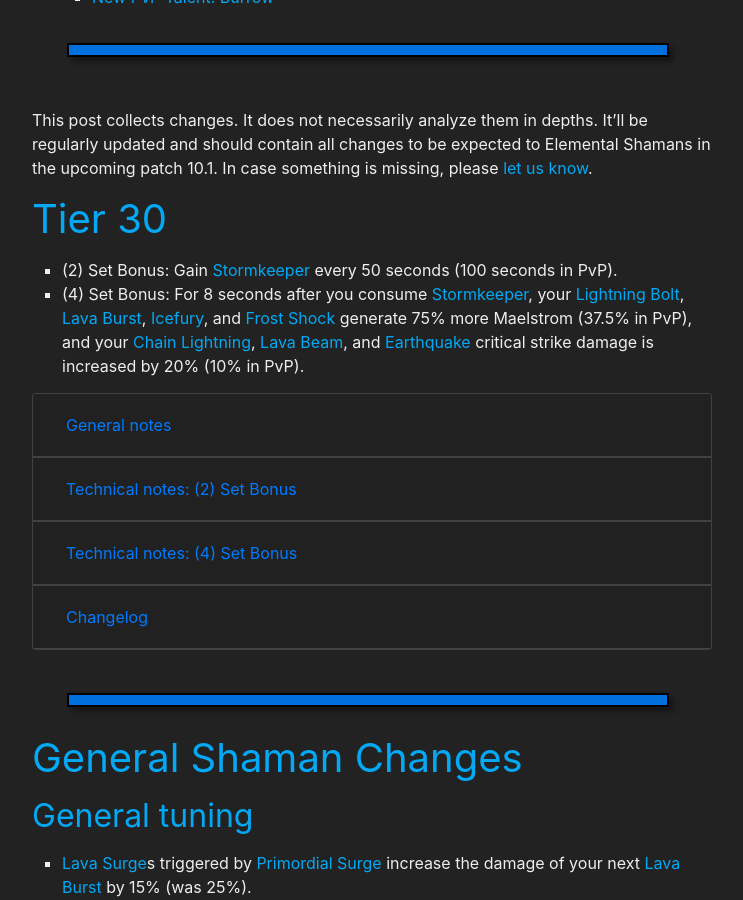
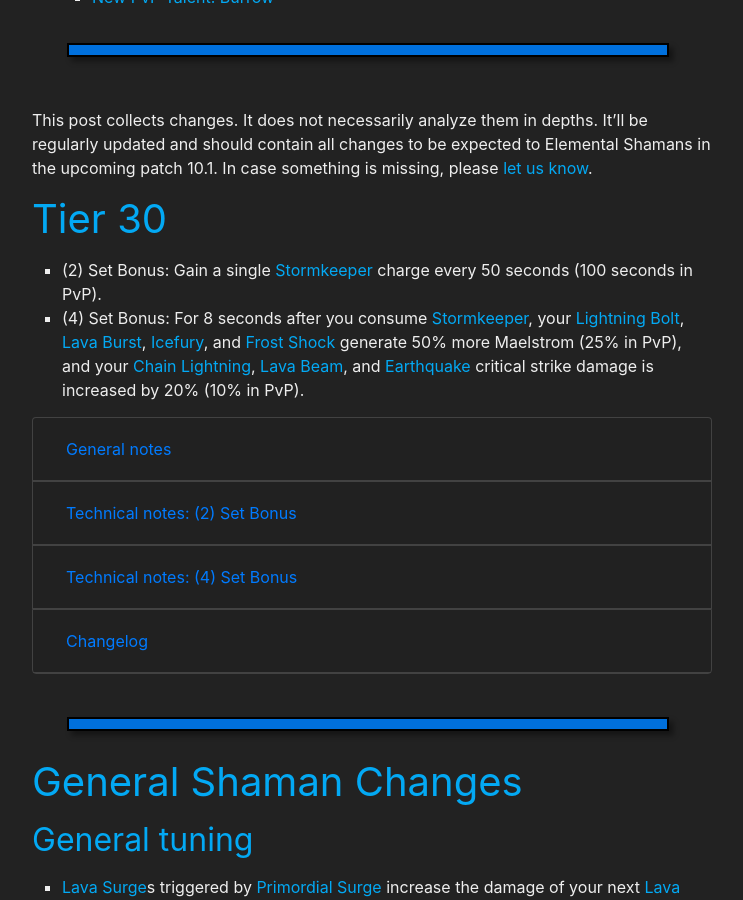
Before and after one commit to stormearthandlava/stormearthandlava.github.io, a Jekyll site: the page built from blog/_posts/2023-04-02-10.1-change-collection.md, in a window 1280 px wide and 900 px high, scrolled down 571 px. Shown: the whole window, without its empty margins (268-1011 px from the left). Built offline with Jekyll 4.4.1, drawn with Linux system fonts in a browser that asks for light colours; a script that is not in the unit is left out; some of the changed lines change nothing that is shown.

Commit message:
Update 2023-04-02-10.1-change-collection.md

```diff
--- a/blog/_posts/2023-04-02-10.1-change-collection.md
+++ b/blog/_posts/2023-04-02-10.1-change-collection.md
@@ -2,7 +2,7 @@
 layout: post
 title: 10.1 change collection
 #            dd/mm/yyyy
-last_update: 27/04/2023
+last_update: 28/04/2023
 excerpt: What changes for Elemental Shamans in 10.1?
 # author: Bloodmallet(EU)
 toc: true
@@ -13,8 +13,8 @@ In case something is missing, please [let us know](https://discord.gg/VA7wXVx).
 
 
 # Tier 30
-- (2) Set Bonus: Gain {{ site.data.talent.stormkeeper }} every 50 seconds (100 seconds in PvP).
-- (4) Set Bonus: For 8 seconds after you consume {{ site.data.talent.stormkeeper }}, your {{ site.data.spell.lb }}, {{ site.data.spell.lvb }}, {{ site.data.talent.if }}, and {{ site.data.spell.frs }} generate 75% more Maelstrom (37.5% in PvP), and your {{ site.data.spell.cl }}, {{ site.data.spell.lvbm }}, and {{ site.data.spell.eq }} critical strike damage is increased by 20% (10% in PvP).
+- (2) Set Bonus: Gain a single {{ site.data.talent.stormkeeper }} charge every 50 seconds (100 seconds in PvP).
+- (4) Set Bonus: For 8 seconds after you consume {{ site.data.talent.stormkeeper }}, your {{ site.data.spell.lb }}, {{ site.data.spell.lvb }}, {{ site.data.talent.if }}, and {{ site.data.spell.frs }} generate 50% more Maelstrom (25% in PvP), and your {{ site.data.spell.cl }}, {{ site.data.spell.lvbm }}, and {{ site.data.spell.eq }} critical strike damage is increased by 20% (10% in PvP).
 
 
 <div class="accordion mb-4" id="tier-30">
@@ -43,7 +43,7 @@ In case something is missing, please [let us know](https://discord.gg/VA7wXVx).
     <div id="tier-30-2-body" class="collapse" aria-labelledby="tier-30-2" data-parent="#tier-30">
       <div class="card-body" markdown="1">
 
-- When gaining {{ site.data.talent.sk }} from the tier set, the player gains 2 stacks of the {{ site.data.talent.sk }} buff similar to when the player uses the ability himself.
+- When gaining {{ site.data.talent.sk }} from the tier set, the player gains 1 stacks of the {{ site.data.talent.sk }} buff, contrary to 2 stacks when the player uses the ability himself.
 - When starting your first fight after a loading screen, {{ site.data.talent.sk }} will automatically be gained after 0-5 seconds.
   The exact timing is random.
   After this initial random delay, the tier set will attempt to grant {{ site.data.talent.sk }} every 50 seconds.
@@ -73,7 +73,7 @@ In case something is missing, please [let us know](https://discord.gg/VA7wXVx).
     <div id="tier-30-4-body" class="collapse" aria-labelledby="tier-30-4" data-parent="#tier-30">
       <div class="card-body" markdown="1">
 
-- The effect {{ site.data.spell.t30_4 }} is applied after consuming **both** {{ site.data.talent.sk }} buff stacks.
+- The effect {{ site.data.spell.t30_4 }} is applied after **completly** losing the {{ site.data.talent.sk }} buff (all the charges).
 - The effect {{ site.data.spell.t30_4 }} is applied if the buff is removed via /cancelaura or right click.
 - Maelstrom generation of Overloads is affected.
 - Increased Maelstrom generation affects {{ site.data.talent.flow_of_power }} too.
@@ -107,6 +107,11 @@ In case something is missing, please [let us know](https://discord.gg/VA7wXVx).
 *Note: The previous version of our tier set was roughly double the power level of other tier sets. This change brings us more in line without “killing” the spec potential.*
 
 > Source: [Blue Post](https://us.forums.blizzard.com/en/wow/t/dragonflight-embers-of-neltharion-ptr-development-notes/1541379/11) (2023-04-19)
+
+- 2-Set Bonus has been adjusted - Now grants 1 stack of Stormkeeper (was 2 stacks).
+- 4-Set bonus now only grants 50% increased Maelstrom (was 75%).
+
+> Source: [Blue Post](https://us.forums.blizzard.com/en/wow/t/class-tuning-incoming-with-embers-of-neltharion-patch/1577047/4) (2023-04-28)
 
 </div>
     </div>
```
